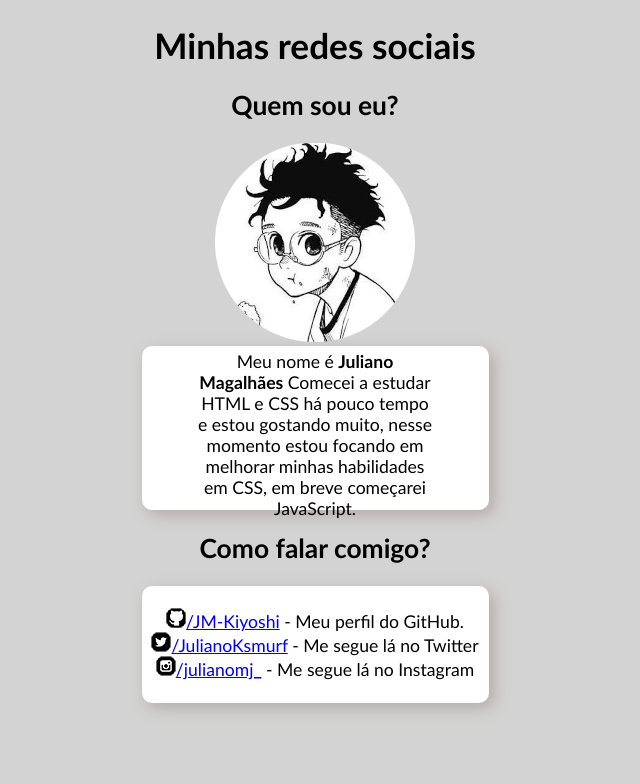
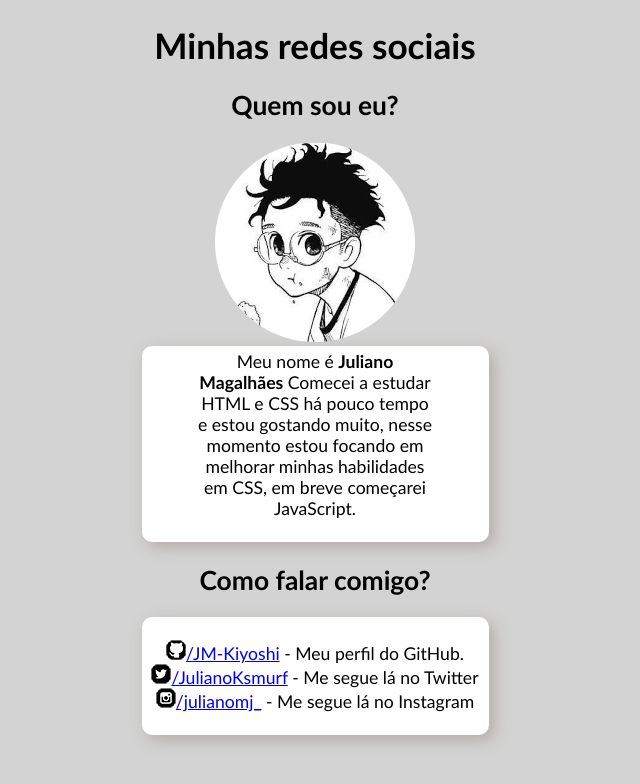
Before and after one commit to JM-Kiyoshi/Sobre-mim, a plain HTML site: page index.html in a window 1280 px wide. Shown: the whole page, without its empty margins (325-965 px from the left). Drawn offline with Linux system fonts and the light colour scheme.

Commit message:
teste 002

```diff
--- a/style.css
+++ b/style.css
@@ -35,6 +35,5 @@ main{
 }
 
 #principal{
-    height: 154px;
-    padding: 5px;
+    height: fit-content;
 }
```
